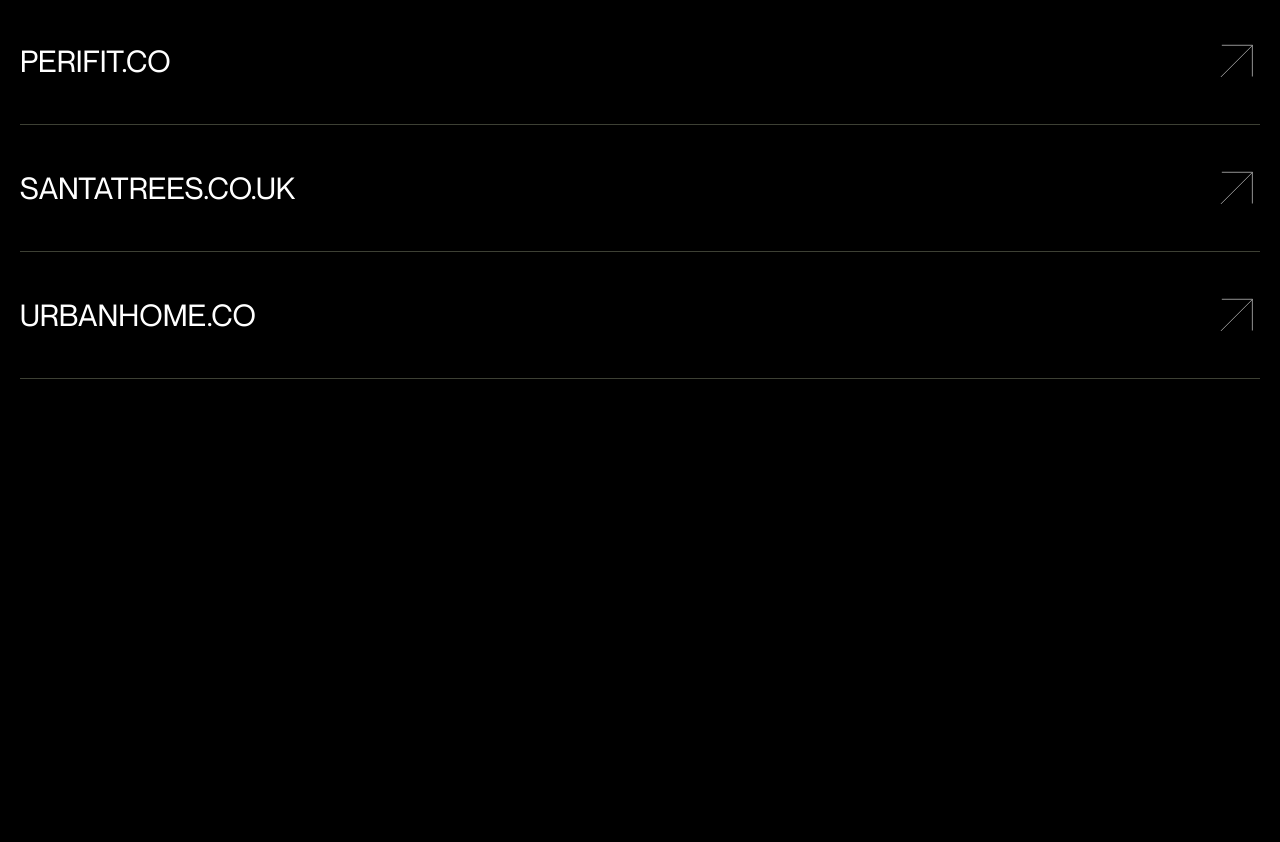
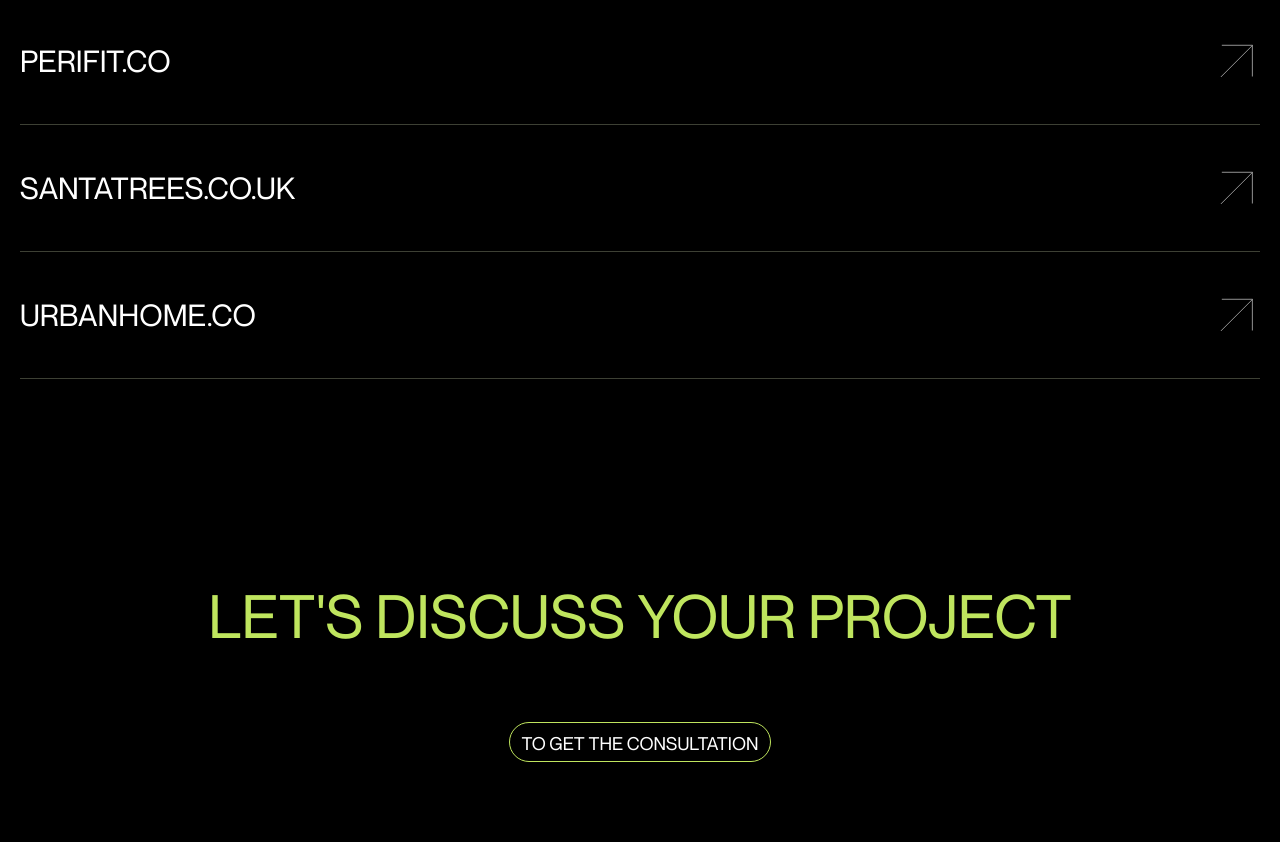
Before and after one commit to Liryck/IT_SQUAD_LP, a plain HTML site: page src/index.html in a window 1280 px wide. Shown: the part 9145-9987 px from the top of the page. Before the commit the page ends 9620 px from the top, so only its background shows below. Drawn offline with nearby package versions, Linux system fonts and the light colour scheme; files whose address does not match are found by name.

Commit message:
add block call-to-action

```diff
--- a/src/index.html
+++ b/src/index.html
@@ -29,7 +29,7 @@
                     <div class="promo__descr">Development <span>of a full cycle</span><br>turnkey online stores </div>
                 </div>
                 <img src="img/main.jpg" alt="" class="promo__img">
-                <button class="btn btn_center">work with us</button>
+                <button class="btn btn_mt50">work with us</button>
                 <a href="#" class="promo__arrow">
                     <img src="icons/arrow.svg" alt="arrow" class="arrow">
                 </a>
@@ -393,6 +393,13 @@
         </div>
     </section>
 
+    <section class="call-to-action">
+        <div class="conteiner">
+            <div class="title title_tac">LET'S DISCUSS YOUR PROJECT</div>
+            <button class="btn btn_center btn_mt70">To get the consultation</button>
+        </div>
+    </section>
+
     <script type="text/javascript" src="//code.jquery.com/jquery-1.11.0.min.js"></script>
     <script type="text/javascript" src="//code.jquery.com/jquery-migrate-1.2.1.min.js"></script>
     <script type="text/javascript" src="js/slick.min.js"></script>
--- a/src/sass/blocks/_btn.scss
+++ b/src/sass/blocks/_btn.scss
@@ -17,6 +17,15 @@
     }
 
     &_center {
+        display: flex;
+        justify-content: center;
+    }
+
+    &_mt50 {
         margin: 50px auto 0 auto;
     }
+
+    &_mt70 {
+        margin: 70px auto 0 auto;
+    }
 }
--- /dev/null
+++ b/src/sass/blocks/_call-to-action.scss
@@ -0,0 +1,4 @@
+.call-to-action {
+    min-height: 182px;
+    padding: 105px 0 80px 0;
+}
--- a/src/sass/blocks/_title.scss
+++ b/src/sass/blocks/_title.scss
@@ -9,6 +9,9 @@
         font-size: 130px;
         line-height: 156px;
         color: $second_color;
+    }
+    &_tac {
+        text-align: center;
     }
 }
 
--- a/src/sass/style.scss
+++ b/src/sass/style.scss
@@ -37,4 +37,5 @@
 @import 'blocks/stages';
 @import 'blocks/team';
 @import 'blocks/customers';
+@import 'blocks/call-to-action';
 @import 'base/media';
```
Also changed, not shown: src/css/style.min.css.
